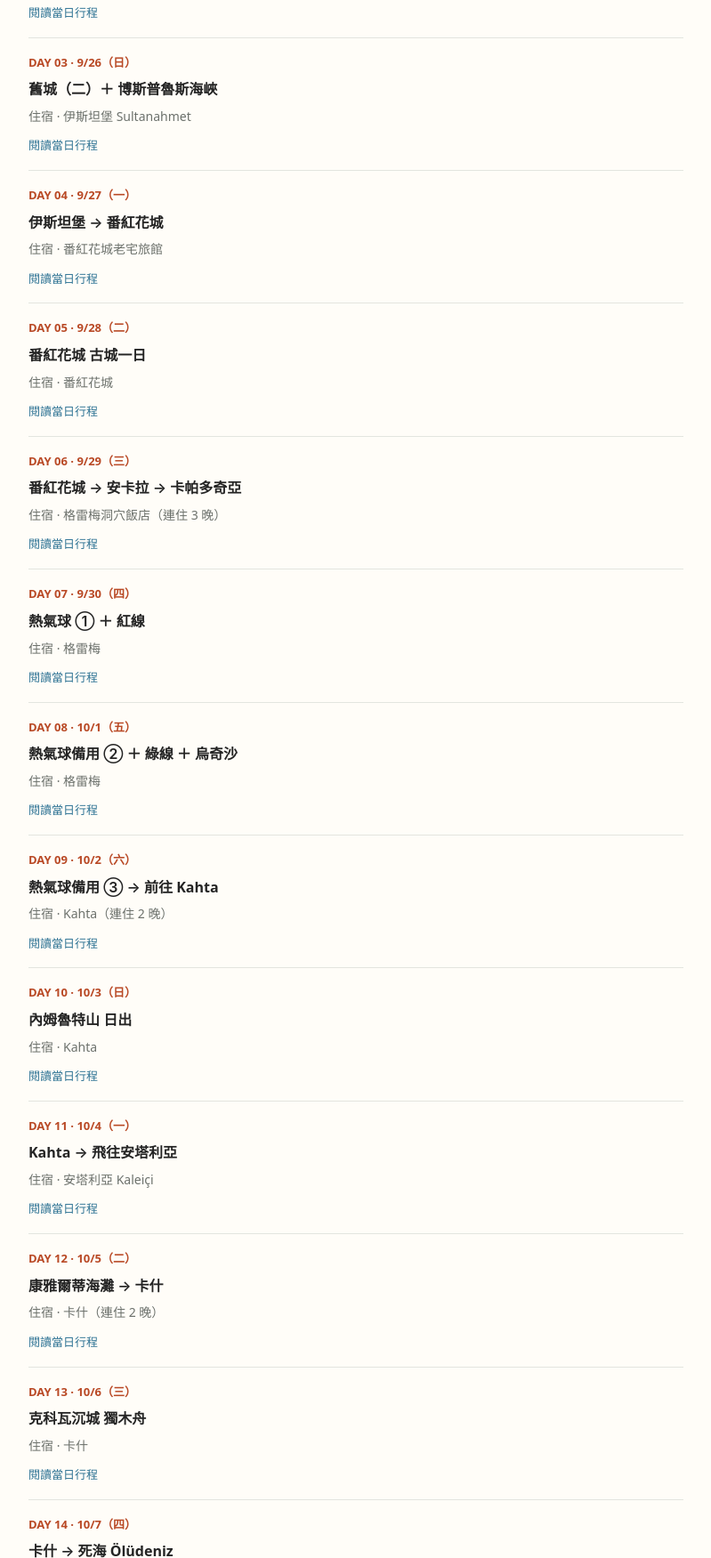
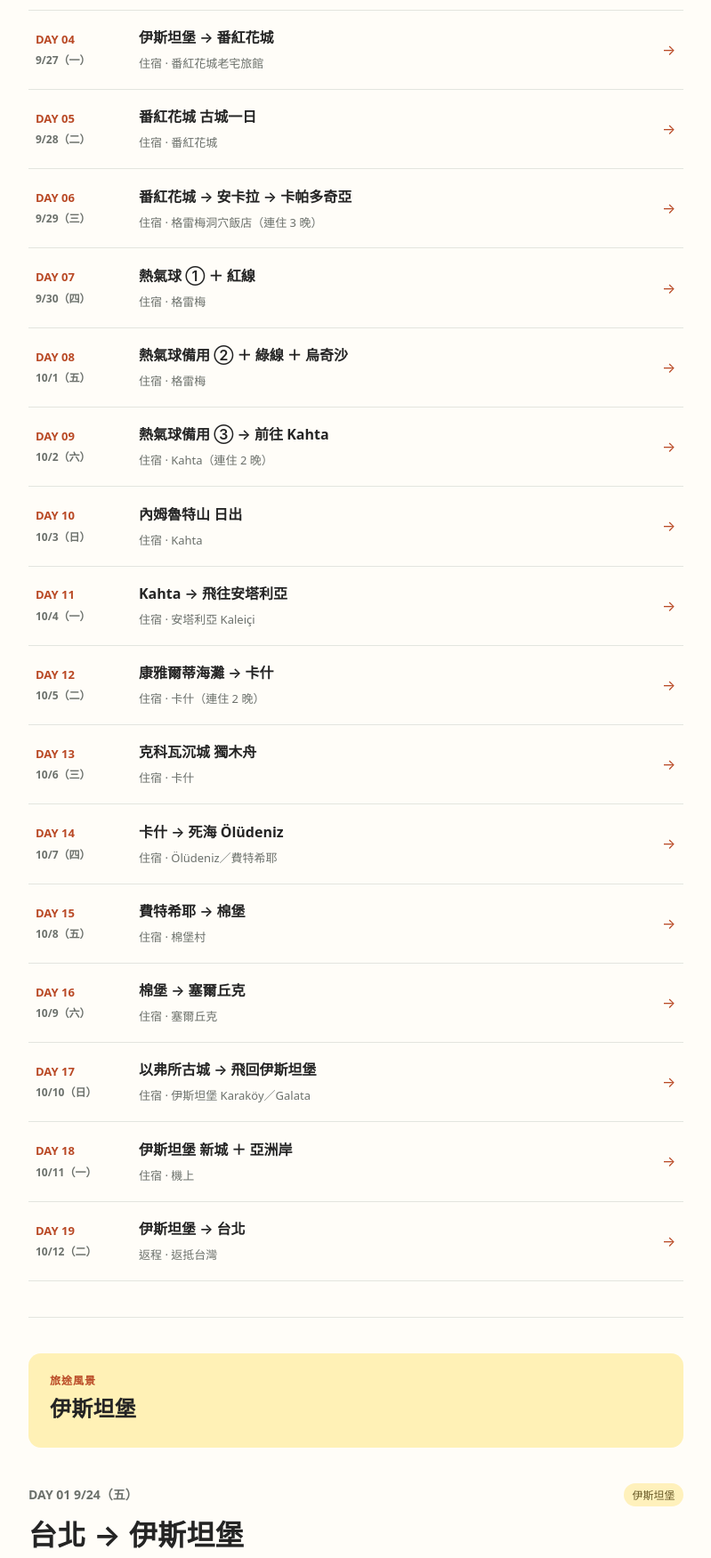
Before and after one commit to nibbles724bot/TravelTurkey2027, a plain HTML site: page index.html in a window 1280 px wide. Shown: the part 3353-5104 px from the top of the page at 89% size, without its empty margins (328-1127 px from the left). Drawn offline with Linux system fonts and the light colour scheme.

Commit message:
Refine itinerary overview into compact date and route rows

```diff
--- a/index.html
+++ b/index.html
@@ -13,7 +13,7 @@
 <meta name="format-detection" content="telephone=no">
 <link rel="icon" href="assets/favicon.svg?v=e4b53d809b" type="image/svg+xml">
 <title>土耳其環線 · 2027 旅行手帖</title>
-<link rel="stylesheet" href="style.css?v=3277348eef">
+<link rel="stylesheet" href="style.css?v=ef9d2b2a52">
 <script>document.documentElement.classList.add("js")</script>
 <script src="guide-core.js?v=feb3df0c64" defer onerror="document.documentElement.classList.remove('js')">
 </script>
@@ -603,154 +603,249 @@
 <ol class="overview">
 <li>
 <a href="#slide-6">
-<span class="overview-date">DAY 01 · 9/24（五）</span>
+<span class="overview-date">
+<span class="overview-day">DAY 01</span>
+<span>9/24（五）</span>
+</span>
+<span class="overview-detail">
 <strong>台北 → 伊斯坦堡</strong>
 <span class="overview-stay">住宿 · 伊斯坦堡 Sultanahmet 舊城</span>
-<span class="read-day">閱讀當日行程</span>
+</span>
+<span class="overview-arrow" aria-hidden="true">→</span>
 </a>
 </li>
 <li>
 <a href="#slide-7">
-<span class="overview-date">DAY 02 · 9/25（六）</span>
+<span class="overview-date">
+<span class="overview-day">DAY 02</span>
+<span>9/25（六）</span>
+</span>
+<span class="overview-detail">
 <strong>舊城（一）皇宮、市集、加拉塔橋</strong>
 <span class="overview-stay">住宿 · 伊斯坦堡 Sultanahmet</span>
-<span class="read-day">閱讀當日行程</span>
+</span>
+<span class="overview-arrow" aria-hidden="true">→</span>
 </a>
 </li>
 <li>
 <a href="#slide-8">
-<span class="overview-date">DAY 03 · 9/26（日）</span>
+<span class="overview-date">
+<span class="overview-day">DAY 03</span>
+<span>9/26（日）</span>
+</span>
+<span class="overview-detail">
 <strong>舊城（二）＋ 博斯普魯斯海峽</strong>
 <span class="overview-stay">住宿 · 伊斯坦堡 Sultanahmet</span>
-<span class="read-day">閱讀當日行程</span>
+</span>
+<span class="overview-arrow" aria-hidden="true">→</span>
 </a>
 </li>
 <li>
 <a href="#slide-11">
-<span class="overview-date">DAY 04 · 9/27（一）</span>
+<span class="overview-date">
+<span class="overview-day">DAY 04</span>
+<span>9/27（一）</span>
+</span>
+<span class="overview-detail">
 <strong>伊斯坦堡 → 番紅花城</strong>
 <span class="overview-stay">住宿 · 番紅花城老宅旅館</span>
-<span class="read-day">閱讀當日行程</span>
+</span>
+<span class="overview-arrow" aria-hidden="true">→</span>
 </a>
 </li>
 <li>
 <a href="#slide-12">
-<span class="overview-date">DAY 05 · 9/28（二）</span>
+<span class="overview-date">
+<span class="overview-day">DAY 05</span>
+<span>9/28（二）</span>
+</span>
+<span class="overview-detail">
 <strong>番紅花城 古城一日</strong>
 <span class="overview-stay">住宿 · 番紅花城</span>
-<span class="read-day">閱讀當日行程</span>
+</span>
+<span class="overview-arrow" aria-hidden="true">→</span>
 </a>
 </li>
 <li>
 <a href="#slide-14">
-<span class="overview-date">DAY 06 · 9/29（三）</span>
+<span class="overview-date">
+<span class="overview-day">DAY 06</span>
+<span>9/29（三）</span>
+</span>
+<span class="overview-detail">
 <strong>番紅花城 → 安卡拉 → 卡帕多奇亞</strong>
 <span class="overview-stay">住宿 · 格雷梅洞穴飯店（連住 3 晚）</span>
-<span class="read-day">閱讀當日行程</span>
+</span>
+<span class="overview-arrow" aria-hidden="true">→</span>
 </a>
 </li>
 <li>
 <a href="#slide-16">
-<span class="overview-date">DAY 07 · 9/30（四）</span>
+<span class="overview-date">
+<span class="overview-day">DAY 07</span>
+<span>9/30（四）</span>
+</span>
+<span class="overview-detail">
 <strong>熱氣球 ① ＋ 紅線</strong>
 <span class="overview-stay">住宿 · 格雷梅</span>
-<span class="read-day">閱讀當日行程</span>
+</span>
+<span class="overview-arrow" aria-hidden="true">→</span>
 </a>
 </li>
 <li>
 <a href="#slide-17">
-<span class="overview-date">DAY 08 · 10/1（五）</span>
+<span class="overview-date">
+<span class="overview-day">DAY 08</span>
+<span>10/1（五）</span>
+</span>
+<span class="overview-detail">
 <strong>熱氣球備用 ② ＋ 綠線 ＋ 烏奇沙</strong>
 <span class="overview-stay">住宿 · 格雷梅</span>
-<span class="read-day">閱讀當日行程</span>
+</span>
+<span class="overview-arrow" aria-hidden="true">→</span>
 </a>
 </li>
 <li>
 <a href="#slide-19">
-<span class="overview-date">DAY 09 · 10/2（六）</span>
+<span class="overview-date">
+<span class="overview-day">DAY 09</span>
+<span>10/2（六）</span>
+</span>
+<span class="overview-detail">
 <strong>熱氣球備用 ③ → 前往 Kahta</strong>
 <span class="overview-stay">住宿 · Kahta（連住 2 晚）</span>
-<span class="read-day">閱讀當日行程</span>
+</span>
+<span class="overview-arrow" aria-hidden="true">→</span>
 </a>
 </li>
 <li>
 <a href="#slide-21">
-<span class="overview-date">DAY 10 · 10/3（日）</span>
+<span class="overview-date">
+<span class="overview-day">DAY 10</span>
+<span>10/3（日）</span>
+</span>
+<span class="overview-detail">
 <strong>內姆魯特山 日出</strong>
 <span class="overview-stay">住宿 · Kahta</span>
-<span class="read-day">閱讀當日行程</span>
+</span>
+<span class="overview-arrow" aria-hidden="true">→</span>
 </a>
 </li>
 <li>
 <a href="#slide-24">
-<span class="overview-date">DAY 11 · 10/4（一）</span>
+<span class="overview-date">
+<span class="overview-day">DAY 11</span>
+<span>10/4（一）</span>
+</span>
+<span class="overview-detail">
 <strong>Kahta → 飛往安塔利亞</strong>
 <span class="overview-stay">住宿 · 安塔利亞 Kaleiçi</span>
-<span class="read-day">閱讀當日行程</span>
+</span>
+<span class="overview-arrow" aria-hidden="true">→</span>
 </a>
 </li>
 <li>
 <a href="#slide-26">
-<span class="overview-date">DAY 12 · 10/5（二）</span>
+<span class="overview-date">
+<span class="overview-day">DAY 12</span>
+<span>10/5（二）</span>
+</span>
+<span class="overview-detail">
 <strong>康雅爾蒂海灘 → 卡什</strong>
 <span class="overview-stay">住宿 · 卡什（連住 2 晚）</span>
-<span class="read-day">閱讀當日行程</span>
+</span>
+<span class="overview-arrow" aria-hidden="true">→</span>
 </a>
 </li>
 <li>
 <a href="#slide-27">
-<span class="overview-date">DAY 13 · 10/6（三）</span>
+<span class="overview-date">
+<span class="overview-day">DAY 13</span>
+<span>10/6（三）</span>
+</span>
+<span class="overview-detail">
 <strong>克科瓦沉城 獨木舟</strong>
 <span class="overview-stay">住宿 · 卡什</span>
-<span class="read-day">閱讀當日行程</span>
+</span>
+<span class="overview-arrow" aria-hidden="true">→</span>
 </a>
 </li>
 <li>
 <a href="#slide-28">
-<span class="overview-date">DAY 14 · 10/7（四）</span>
+<span class="overview-date">
+<span class="overview-day">DAY 14</span>
+<span>10/7（四）</span>
+</span>
+<span class="overview-detail">
 <strong>卡什 → 死海 Ölüdeniz</strong>
 <span class="overview-stay">住宿 · Ölüdeniz／費特希耶</span>
-<span class="read-day">閱讀當日行程</span>
+</span>
+<span class="overview-arrow" aria-hidden="true">→</span>
 </a>
 </li>
 <li>
 <a href="#slide-31">
-<span class="overview-date">DAY 15 · 10/8（五）</span>
+<span class="overview-date">
+<span class="overview-day">DAY 15</span>
+<span>10/8（五）</span>
+</span>
+<span class="overview-detail">
 <strong>費特希耶 → 棉堡</strong>
 <span class="overview-stay">住宿 · 棉堡村</span>
-<span class="read-day">閱讀當日行程</span>
+</span>
+<span class="overview-arrow" aria-hidden="true">→</span>
 </a>
 </li>
 <li>
 <a href="#slide-32">
-<span class="overview-date">DAY 16 · 10/9（六）</span>
+<span class="overview-date">
+<span class="overview-day">DAY 16</span>
+<span>10/9（六）</span>
+</span>
+<span class="overview-detail">
 <strong>棉堡 → 塞爾丘克</strong>
 <span class="overview-stay">住宿 · 塞爾丘克</span>
-<span class="read-day">閱讀當日行程</span>
+</span>
+<span class="overview-arrow" aria-hidden="true">→</span>
 </a>
 </li>
 <li>
 <a href="#slide-34">
-<span class="overview-date">DAY 17 · 10/10（日）</span>
+<span class="overview-date">
+<span class="overview-day">DAY 17</span>
+<span>10/10（日）</span>
+</span>
+<span class="overview-detail">
 <strong>以弗所古城 → 飛回伊斯坦堡</strong>
 <span class="overview-stay">住宿 · 伊斯坦堡 Karaköy／Galata</span>
-<span class="read-day">閱讀當日行程</span>
+</span>
+<span class="overview-arrow" aria-hidden="true">→</span>
 </a>
 </li>
 <li>
 <a href="#slide-36">
-<span class="overview-date">DAY 18 · 10/11（一）</span>
+<span class="overview-date">
+<span class="overview-day">DAY 18</span>
+<span>10/11（一）</span>
+</span>
+<span class="overview-detail">
 <strong>伊斯坦堡 新城 ＋ 亞洲岸</strong>
 <span class="overview-stay">住宿 · 機上</span>
-<span class="read-day">閱讀當日行程</span>
+</span>
+<span class="overview-arrow" aria-hidden="true">→</span>
 </a>
 </li>
 <li>
 <a href="#slide-37">
-<span class="overview-date">DAY 19 · 10/12（二）</span>
+<span class="overview-date">
+<span class="overview-day">DAY 19</span>
+<span>10/12（二）</span>
+</span>
+<span class="overview-detail">
 <strong>伊斯坦堡 → 台北</strong>
-<span class="overview-stay">住宿 · 返抵台灣</span>
-<span class="read-day">閱讀當日行程</span>
+<span class="overview-stay">返程 · 返抵台灣</span>
+</span>
+<span class="overview-arrow" aria-hidden="true">→</span>
 </a>
 </li>
 </ol>
--- a/style.css
+++ b/style.css
@@ -128,3 +128,7 @@ html:not(.js) .js-only{display:none!important}html:not(.js) aside{display:block;
 .sight-source{color:inherit;text-decoration:underline;text-decoration-color:#c6bca9;text-underline-offset:.22em}.sight-source:hover{color:var(--blue);text-decoration-color:currentColor}
 
 .food-list h3 .map-link{font-size:inherit;font-weight:inherit;color:var(--ink);padding:0;text-decoration:underline;text-decoration-color:#c6bca9;text-underline-offset:.22em}.food-list h3 .map-link:before{color:var(--blue)}.food-list h3 .map-link:hover{color:var(--blue)}
+
+/* Compact itinerary rows with a stable date column and a single link. */
+.overview a{grid-template-columns:6.25rem minmax(0,1fr) 1rem;align-items:center;gap:1rem;padding:1.15rem .5rem;border-radius:10px;color:var(--ink)}.overview-date{display:grid;gap:.3rem;font-size:.75rem;line-height:1.5;color:var(--muted)}.overview-day{font-size:.8125rem;font-weight:700;color:var(--accent)}.overview-detail{display:grid;gap:.4rem;min-width:0}.overview strong{line-height:1.6}.overview-stay{font-size:.8125rem;line-height:1.5}.overview-arrow{color:var(--accent);font-size:1rem}.overview a:focus-visible{outline:2px solid var(--accent);outline-offset:3px}
+@media(max-width:600px){.overview a{grid-template-columns:5rem minmax(0,1fr) .875rem;gap:.65rem;padding:1rem .15rem}.overview strong{font-size:.9375rem}.overview-date{font-size:.6875rem}.overview-day{font-size:.75rem}.overview-stay{font-size:.75rem}}
```
Also changed, not shown: 1 other file.
